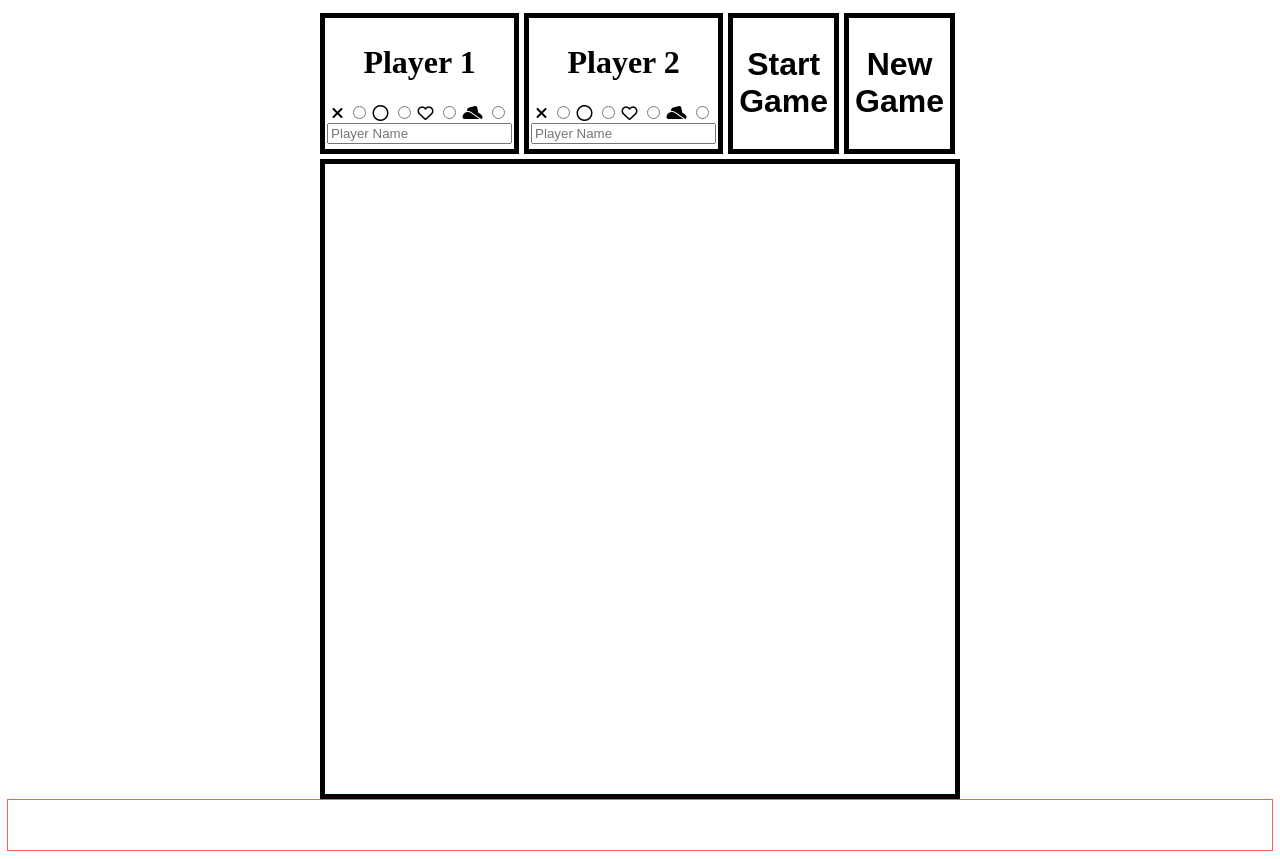
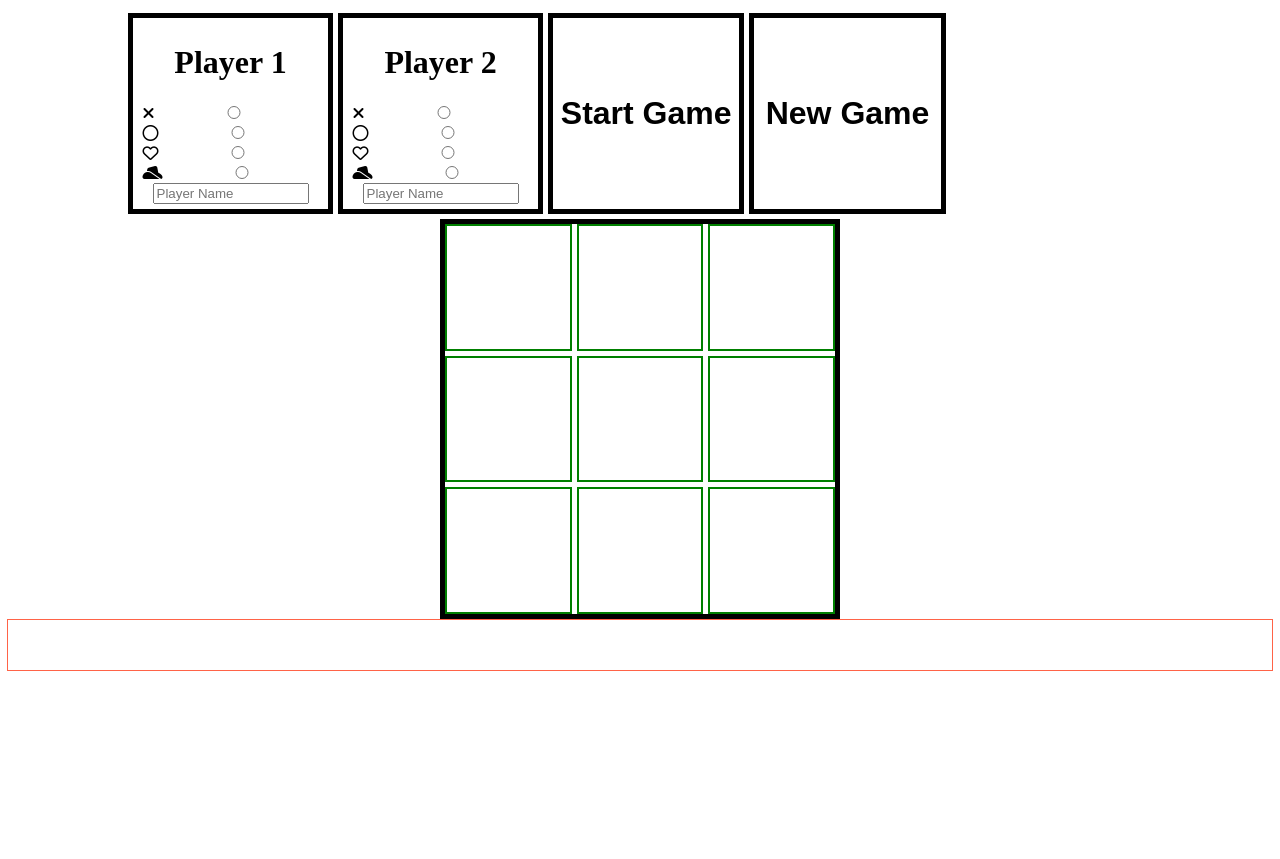
Before and after one commit to tliebert/tliebert.github.io, a plain HTML site: page index.html in a window 1280 px wide. Both pictures are taken after a click on the button "Start Game". After the commit the page ends 800 px from the top, so only its background shows below. Drawn offline with Linux system fonts and the light colour scheme.

Commit message:
style changes

```diff
--- a/styles.css
+++ b/styles.css
@@ -1,15 +1,27 @@
+
+
 .squareBox {
     font-size: 50px;
     background-color: white;
+    border: 2px solid green;
+    display: flex;
+    justify-content: center;
+    align-items: center;
+}
+
+i {
+    display: flex;
+    flex-basis: auto;
 }
 
 .boardGrid {
     display: grid;
     grid-template-columns: 1fr 1fr 1fr;
+    grid-template-rows: 1fr 1fr 1fr;
     grid-column-gap: 5px;
     grid-row-gap: 5px;
-    width: 50vw;
-    height: 50vw;
+    width: 50vh;
+    height: 50vh;
     border-color: black;
     border-style: solid;
     border-width: 5px;
@@ -19,8 +31,12 @@
 .scoreboard {
     display: grid;
     grid-template-columns: minmax(20%, auto) minmax(20%, auto) 1fr 1fr 1fr;
-    width: 50vw;
+    width: 80vw;
     margin: 5px;
+}
+
+input {
+    width: 80%;
 }
 
 .scoreboardElement {
```
